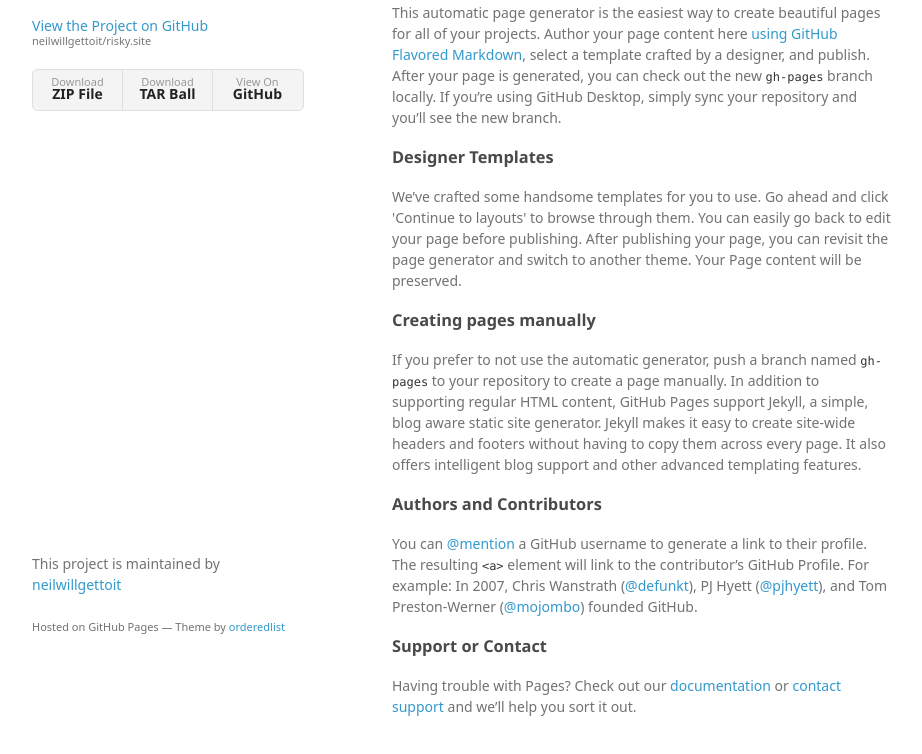
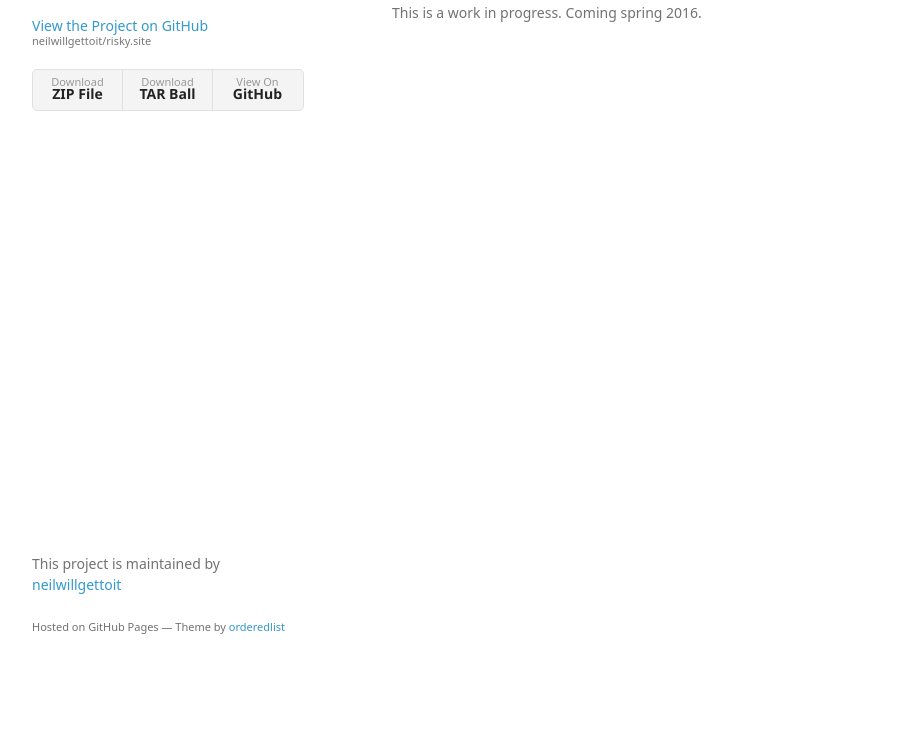
Before and after one commit to neilwillgettoit/risky.cloud, a plain HTML site: page index.html in a window 1280 px wide. Shown: the part 94-848 px from the top of the page, without its empty margins (178-1100 px from the left). After the commit the page ends 800 px from the top, so only its background shows below. Drawn offline with Linux system fonts and the light colour scheme; a web font is replaced by a local one.

Commit message:
Update index.html

```diff
--- a/index.html
+++ b/index.html
@@ -31,27 +31,10 @@
         <h3>
 <a id="welcome-to-github-pages" class="anchor" href="#welcome-to-github-pages" aria-hidden="true"><span aria-hidden="true" class="octicon octicon-link"></span></a>Welcome to GitHub Pages.</h3>
 
-<p>This automatic page generator is the easiest way to create beautiful pages for all of your projects. Author your page content here <a href="https://guides.github.com/features/mastering-markdown/">using GitHub Flavored Markdown</a>, select a template crafted by a designer, and publish. After your page is generated, you can check out the new <code>gh-pages</code> branch locally. If you’re using GitHub Desktop, simply sync your repository and you’ll see the new branch.</p>
+<p>This is a work in progress. Coming spring 2016.</p>
 
-<h3>
-<a id="designer-templates" class="anchor" href="#designer-templates" aria-hidden="true"><span aria-hidden="true" class="octicon octicon-link"></span></a>Designer Templates</h3>
 
-<p>We’ve crafted some handsome templates for you to use. Go ahead and click 'Continue to layouts' to browse through them. You can easily go back to edit your page before publishing. After publishing your page, you can revisit the page generator and switch to another theme. Your Page content will be preserved.</p>
 
-<h3>
-<a id="creating-pages-manually" class="anchor" href="#creating-pages-manually" aria-hidden="true"><span aria-hidden="true" class="octicon octicon-link"></span></a>Creating pages manually</h3>
-
-<p>If you prefer to not use the automatic generator, push a branch named <code>gh-pages</code> to your repository to create a page manually. In addition to supporting regular HTML content, GitHub Pages support Jekyll, a simple, blog aware static site generator. Jekyll makes it easy to create site-wide headers and footers without having to copy them across every page. It also offers intelligent blog support and other advanced templating features.</p>
-
-<h3>
-<a id="authors-and-contributors" class="anchor" href="#authors-and-contributors" aria-hidden="true"><span aria-hidden="true" class="octicon octicon-link"></span></a>Authors and Contributors</h3>
-
-<p>You can <a href="https://help.github.com/articles/basic-writing-and-formatting-syntax/#mentioning-users-and-teams" class="user-mention">@mention</a> a GitHub username to generate a link to their profile. The resulting <code>&lt;a&gt;</code> element will link to the contributor’s GitHub Profile. For example: In 2007, Chris Wanstrath (<a href="https://github.com/defunkt" class="user-mention">@defunkt</a>), PJ Hyett (<a href="https://github.com/pjhyett" class="user-mention">@pjhyett</a>), and Tom Preston-Werner (<a href="https://github.com/mojombo" class="user-mention">@mojombo</a>) founded GitHub.</p>
-
-<h3>
-<a id="support-or-contact" class="anchor" href="#support-or-contact" aria-hidden="true"><span aria-hidden="true" class="octicon octicon-link"></span></a>Support or Contact</h3>
-
-<p>Having trouble with Pages? Check out our <a href="https://help.github.com/pages">documentation</a> or <a href="https://github.com/contact">contact support</a> and we’ll help you sort it out.</p>
       </section>
       <footer>
         <p>This project is maintained by <a href="https://github.com/neilwillgettoit">neilwillgettoit</a></p>
```
